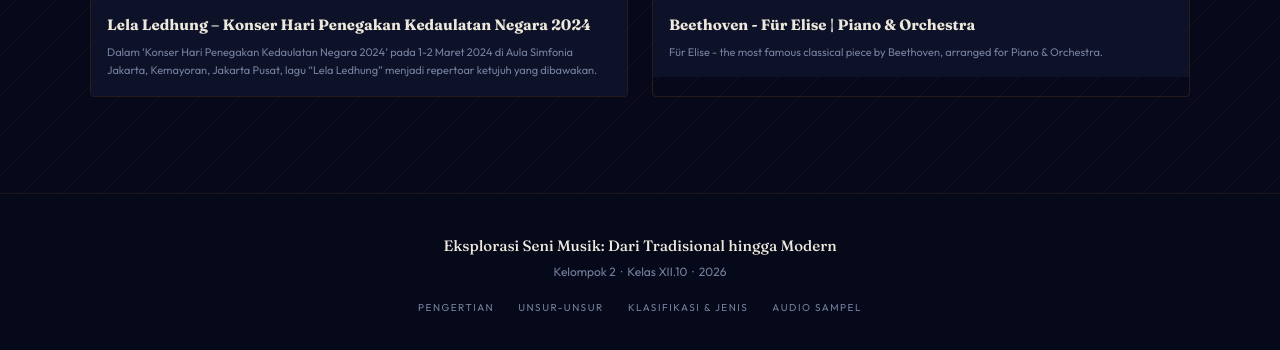
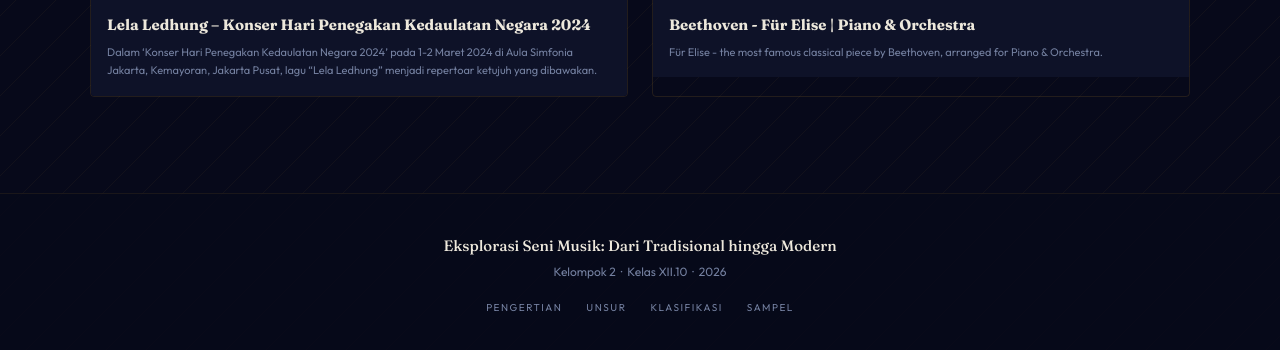
Before and after one commit to osmansa-xyz/Seni-Budaya, a plain HTML site: page index.html in a window 1280 px wide. Shown: the part 4664-5014 px from the top of the page. Drawn offline with Linux system fonts and the light colour scheme.

Commit message:
Update index.html

```diff
--- a/index.html
+++ b/index.html
@@ -1326,9 +1326,9 @@
     <p class="footer-sub">Kelompok 2 &nbsp;·&nbsp; Kelas XII.10 &nbsp;·&nbsp; 2026</p>
     <div class="footer-links">
       <button onclick="document.getElementById('section1').scrollIntoView({behavior:'smooth'})">Pengertian</button>
-      <button onclick="document.getElementById('section2').scrollIntoView({behavior:'smooth'})">Unsur-unsur</button>
-      <button onclick="document.getElementById('section3').scrollIntoView({behavior:'smooth'})">Klasifikasi & Jenis</button>
-      <button onclick="document.getElementById('section4').scrollIntoView({behavior:'smooth'})">Audio Sampel</button>
+      <button onclick="document.getElementById('section2').scrollIntoView({behavior:'smooth'})">Unsur</button>
+      <button onclick="document.getElementById('section3').scrollIntoView({behavior:'smooth'})">Klasifikasi</button>
+      <button onclick="document.getElementById('section4').scrollIntoView({behavior:'smooth'})">Sampel</button>
     </div>
   </footer>
 
```
